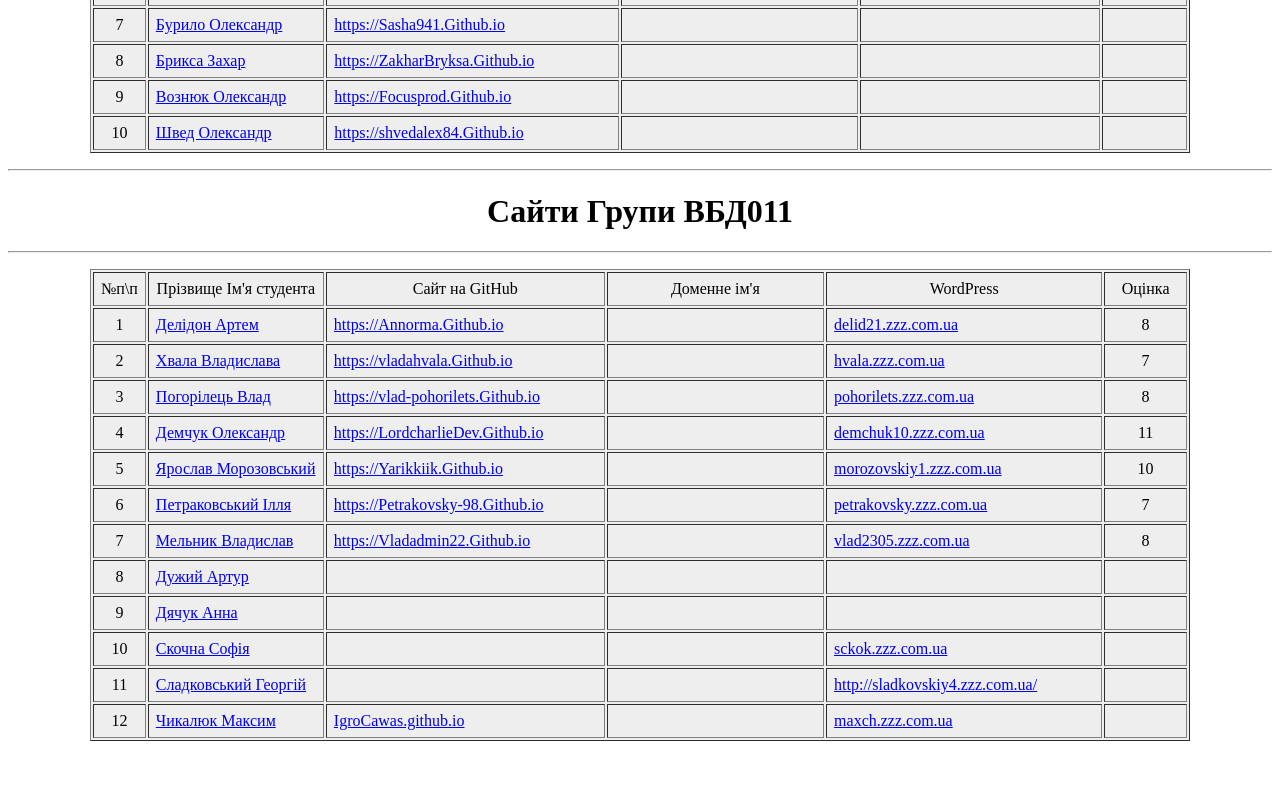
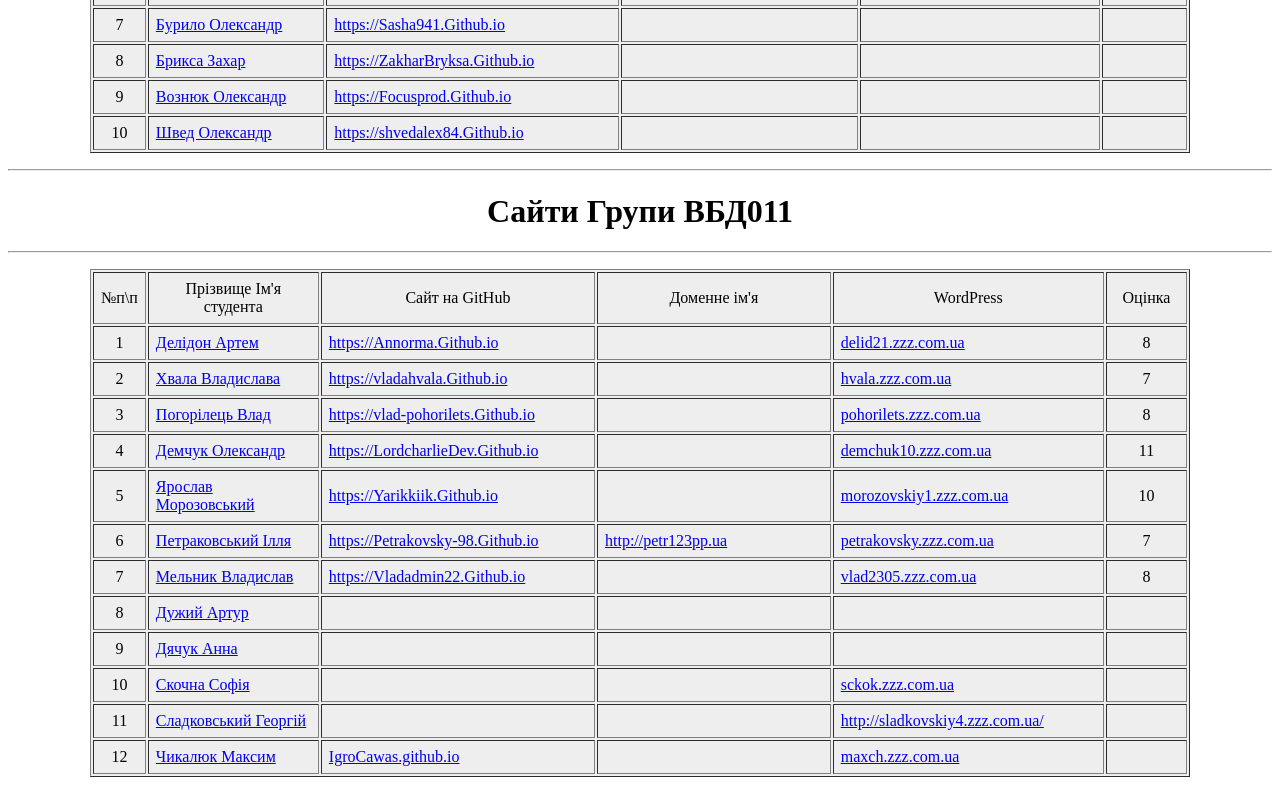
Before and after one commit to rymar6/Rymar67.Github.io, a plain HTML site: page index.html in a window 1280 px wide. Shown: the part 4366-5165 px from the top of the page. Before the commit the page ends 5129 px from the top, so only its background shows below. Drawn offline with Linux system fonts and the light colour scheme.

Commit message:
Update index.html

```diff
--- a/index.html
+++ b/index.html
@@ -913,7 +913,7 @@
                                       <td align="center">6</td>
                                       <td><a href="https://github.com/Petrakovsky-98" target="_blank">Петраковський Ілля</a></td>
                                       <td><a href="https://Petrakovsky-98.Github.io" target="_blank">https://Petrakovsky-98.Github.io</a></td>
-                                      <td><a href="" target="_blank"></a></td>
+                                      <td><a href="http://petr123pp.ua" target="_blank">http://petr123pp.ua</a></td>
                                       <td><a href="http://petrakovsky.zzz.com.ua" target="_blank">petrakovsky.zzz.com.ua</a></td>
                                       <td align="center">7</td>
                                     </tr>
```
